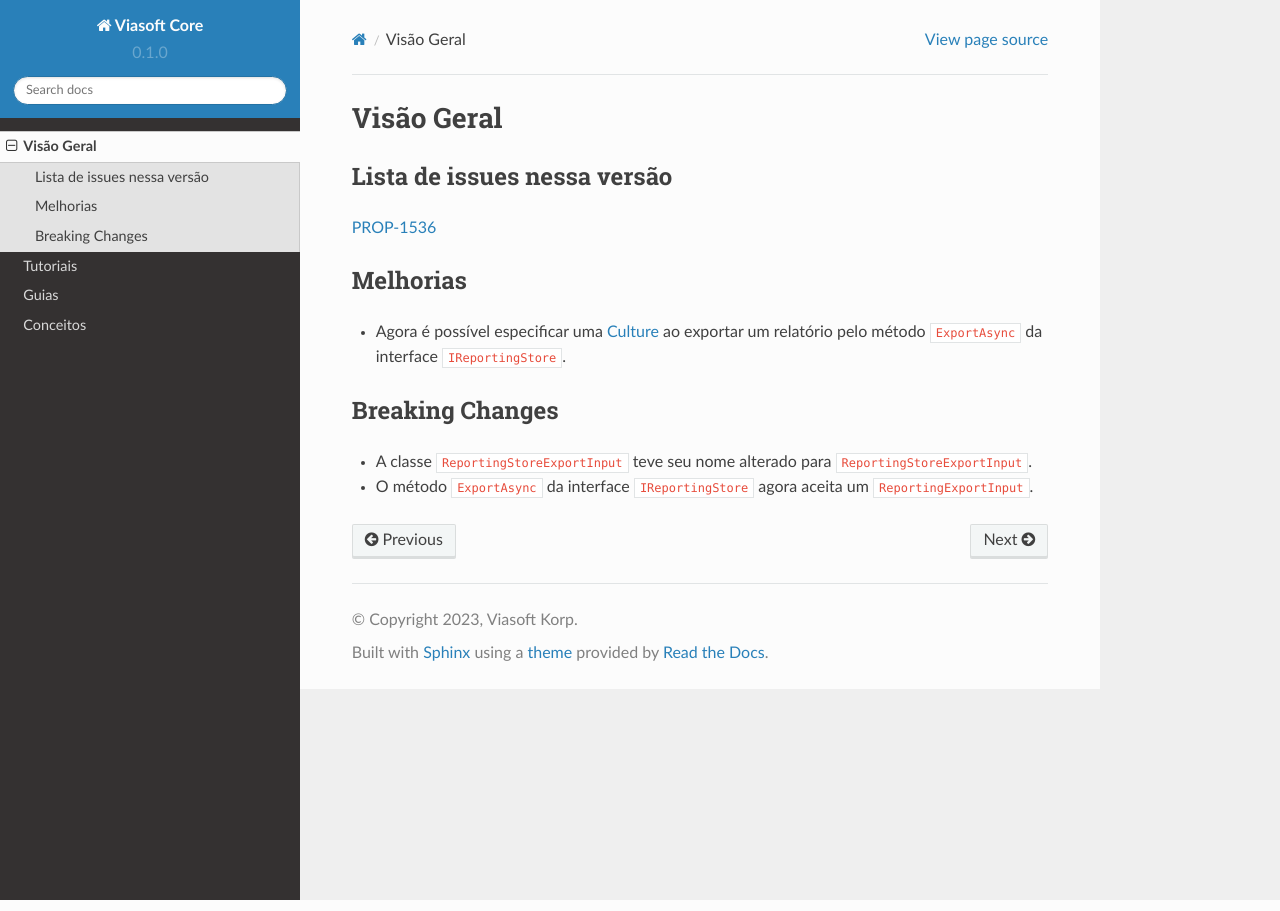
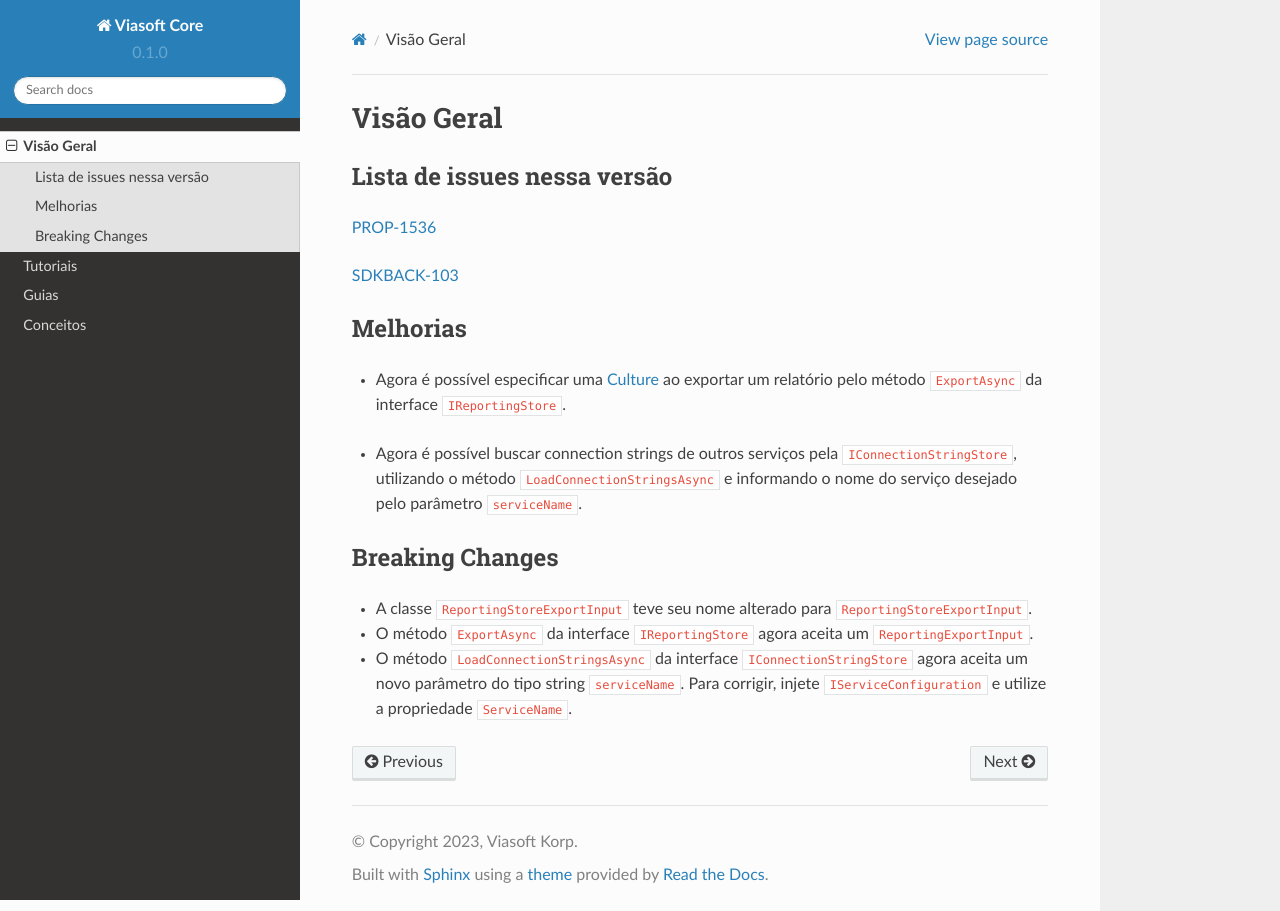
Before and after one commit to viasoftkorp/viasoft-core-docs, a Sphinx documentation site: the page built from docs/source/visao_geral.rst, in a window 1280 px wide. Built offline with Sphinx 7.4.7 and the Read the Docs theme 2.0.0, drawn with Linux system fonts in a browser that asks for light colours.

Commit message:
docs SDKBACK-103

```diff
--- a/docs/source/visao_geral.rst
+++ b/docs/source/visao_geral.rst
@@ -6,7 +6,10 @@ Lista de issues nessa versão
 
 PROP-1536_
 
+SDKBACK-103_
+
 .. _PROP-1536: http://jira.korp.com.br/browse/PROP-1536
+.. _SDKBACK-103: https://korp.youtrack.cloud/issue/SDKBACK-103
 
 Melhorias
 ---------
@@ -15,8 +18,11 @@ Melhorias
 
 .. _Culture: https://learn.microsoft.com/pt-br/dotnet/api/system.globalization.cultureinfo?view=net-7.0
 
+* Agora é possível buscar connection strings de outros serviços pela ``IConnectionStringStore``, utilizando o método ``LoadConnectionStringsAsync`` e informando o nome do serviço desejado pelo parâmetro ``serviceName``.
+
 Breaking Changes
 ----------------
 
 * A classe ``ReportingStoreExportInput`` teve seu nome alterado para ``ReportingStoreExportInput``.
 * O método ``ExportAsync`` da interface ``IReportingStore`` agora aceita um ``ReportingExportInput``.
+* O método ``LoadConnectionStringsAsync`` da interface ``IConnectionStringStore`` agora aceita um novo parâmetro do tipo string ``serviceName``. Para corrigir, injete ``IServiceConfiguration`` e utilize a propriedade ``ServiceName``.
```
